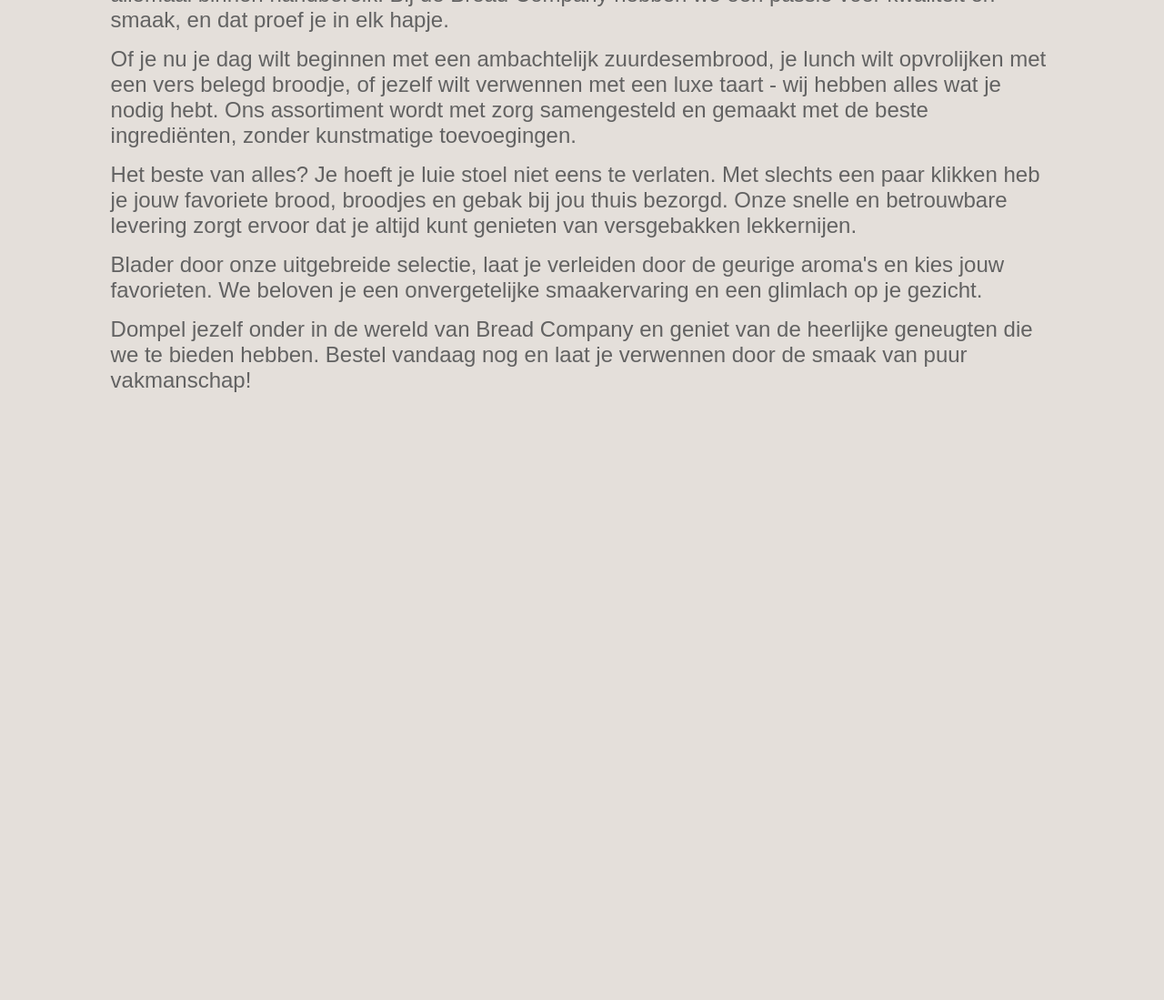
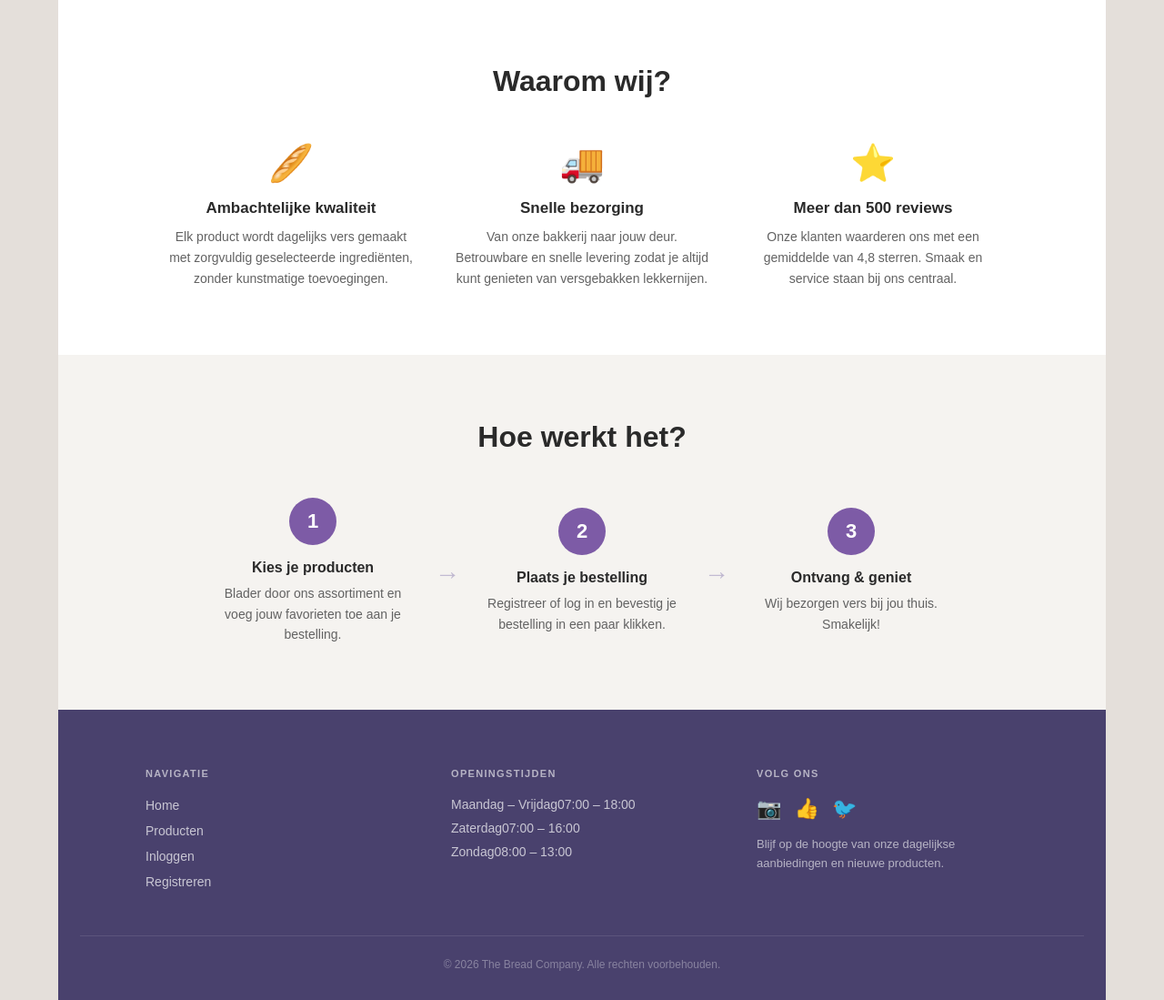
Before and after one commit to BerkayMelihAtakli/SOD1A-Halalpork, a PHP site: page / in a window 1280 px wide. Shown: the part 688-1787 px from the top of the page at 91% size. Before the commit the page ends 1119 px from the top, so only its background shows below. Run offline with PHP 8.4, Linux system fonts and the light colour scheme.

Commit message:
A00-01: homepage redesign com hero, waarom wij, hoe werkt het e footer - 3 estados (gast/klant/beheer)
Co-Authored-By: Claude Sonnet 4.6 <noreply@anthropic.com>

```diff
--- /dev/null
+++ b/homepage.css
@@ -0,0 +1,287 @@
+/* ── Homepage redesign ────────────────────────────────────────── */
+
+/* Flash message */
+.hp-msg {
+    background: #f0ebe8;
+    border-left: 4px solid #7d5ba6;
+    padding: 12px 24px;
+    font-size: 14px;
+    color: #49416d;
+}
+
+/* ── HERO ─────────────────────────────────────────────────────── */
+.hp-hero {
+    position: relative;
+    width: 100%;
+    min-height: 520px;
+    background: url('images/bread050.jpg') center/cover no-repeat;
+    display: flex;
+    align-items: center;
+    justify-content: center;
+    text-align: center;
+}
+
+.hp-hero-overlay {
+    position: absolute;
+    inset: 0;
+    background: rgba(40, 30, 55, 0.58);
+}
+
+.hp-hero-content {
+    position: relative;
+    z-index: 1;
+    color: #fff;
+    max-width: 680px;
+    padding: 40px 24px;
+}
+
+.hp-hero-content h1 {
+    font-size: 48px;
+    font-weight: 700;
+    line-height: 1.15;
+    margin-bottom: 18px;
+    color: #fff;
+}
+
+.hp-hero-content p {
+    font-size: 18px;
+    opacity: 0.88;
+    margin-bottom: 36px;
+    line-height: 1.6;
+}
+
+.hp-hero-btns {
+    display: flex;
+    gap: 16px;
+    justify-content: center;
+    flex-wrap: wrap;
+}
+
+.hp-btn-primary {
+    background: #7d5ba6;
+    color: #fff;
+    padding: 14px 32px;
+    font-size: 15px;
+    font-weight: 600;
+    text-decoration: none;
+    border-radius: 3px;
+    transition: background 0.2s;
+}
+
+.hp-btn-primary:hover {
+    background: #6a4a91;
+    color: #fff;
+}
+
+.hp-btn-secondary {
+    background: transparent;
+    color: #fff;
+    padding: 13px 32px;
+    font-size: 15px;
+    font-weight: 600;
+    text-decoration: none;
+    border: 2px solid rgba(255,255,255,0.7);
+    border-radius: 3px;
+    transition: border-color 0.2s, background 0.2s;
+}
+
+.hp-btn-secondary:hover {
+    border-color: #fff;
+    background: rgba(255,255,255,0.08);
+    color: #fff;
+}
+
+/* ── SECTIONS ─────────────────────────────────────────────────── */
+.hp-section {
+    padding: 72px 24px;
+    text-align: center;
+}
+
+.hp-section h2 {
+    font-size: 32px;
+    font-weight: 700;
+    color: #2a2a2a;
+    margin-bottom: 48px;
+}
+
+/* ── WAAROM WIJ ───────────────────────────────────────────────── */
+.hp-why {
+    background: #fff;
+}
+
+.hp-why-grid {
+    display: flex;
+    gap: 40px;
+    justify-content: center;
+    flex-wrap: wrap;
+    max-width: 960px;
+    margin: 0 auto;
+}
+
+.hp-why-item {
+    flex: 1;
+    min-width: 220px;
+    max-width: 280px;
+}
+
+.hp-why-icon {
+    font-size: 40px;
+    margin-bottom: 16px;
+}
+
+.hp-why-item h3 {
+    font-size: 17px;
+    font-weight: 700;
+    color: #2a2a2a;
+    margin-bottom: 10px;
+}
+
+.hp-why-item p {
+    font-size: 14px;
+    color: #626262;
+    line-height: 1.65;
+}
+
+/* ── HOE WERKT HET ────────────────────────────────────────────── */
+.hp-how-grid {
+    display: flex;
+    align-items: center;
+    justify-content: center;
+    gap: 24px;
+    flex-wrap: wrap;
+    max-width: 860px;
+    margin: 0 auto;
+}
+
+.hp-how-step {
+    flex: 1;
+    min-width: 180px;
+    max-width: 220px;
+    text-align: center;
+}
+
+.hp-how-num {
+    width: 52px;
+    height: 52px;
+    border-radius: 50%;
+    background: #7d5ba6;
+    color: #fff;
+    font-size: 22px;
+    font-weight: 700;
+    display: flex;
+    align-items: center;
+    justify-content: center;
+    margin: 0 auto 16px;
+}
+
+.hp-how-step h3 {
+    font-size: 16px;
+    font-weight: 700;
+    color: #2a2a2a;
+    margin-bottom: 8px;
+}
+
+.hp-how-step p {
+    font-size: 14px;
+    color: #626262;
+    line-height: 1.6;
+}
+
+.hp-how-arrow {
+    font-size: 28px;
+    color: #c0b8d0;
+    flex-shrink: 0;
+}
+
+/* ── FOOTER ───────────────────────────────────────────────────── */
+.hp-footer {
+    background: #49416d;
+    color: #fff;
+    padding: 64px 24px 32px;
+}
+
+.hp-footer-inner {
+    display: flex;
+    gap: 48px;
+    flex-wrap: wrap;
+    justify-content: center;
+    max-width: 960px;
+    margin: 0 auto 40px;
+}
+
+.hp-footer-col {
+    flex: 1;
+    min-width: 180px;
+}
+
+.hp-footer-col h4 {
+    font-size: 11px;
+    font-weight: 600;
+    text-transform: uppercase;
+    letter-spacing: 0.12em;
+    opacity: 0.6;
+    margin-bottom: 20px;
+    color: #fff;
+}
+
+.hp-footer-col ul {
+    list-style: none;
+    padding: 0;
+    margin: 0;
+}
+
+.hp-footer-col ul li {
+    margin-bottom: 10px;
+    display: block;
+}
+
+.hp-footer-col a {
+    font-size: 14px;
+    color: rgba(255,255,255,0.7);
+    text-decoration: none;
+    transition: color 0.2s;
+}
+
+.hp-footer-col a:hover {
+    color: #fff;
+}
+
+.hp-footer-times li {
+    display: flex;
+    justify-content: space-between;
+    gap: 16px;
+    font-size: 14px;
+    color: rgba(255,255,255,0.7);
+    margin-bottom: 10px;
+}
+
+.hp-footer-social {
+    display: flex;
+    gap: 14px;
+    margin-bottom: 16px;
+    font-size: 22px;
+    cursor: default;
+}
+
+.hp-footer-col p {
+    font-size: 13px;
+    color: rgba(255,255,255,0.6);
+    line-height: 1.6;
+}
+
+.hp-footer-copy {
+    border-top: 1px solid rgba(255,255,255,0.1);
+    padding-top: 24px;
+    text-align: center;
+}
+
+.hp-footer-copy p {
+    font-size: 12px;
+    color: rgba(255,255,255,0.35);
+}
+
+/* ── override: main não se aplica à homepage ──────────────────── */
+body:has(.hp-hero) main {
+    width: 100%;
+    margin: 0;
+}
--- a/index.php
+++ b/index.php
@@ -1,47 +1,133 @@
+<?php
+session_start();
+$status = $_SESSION['SoortToegang'] ?? 'gast';
+$isLoggedIn  = in_array($status, ['Klant', 'Beheer']);
+$isBeheerder = $status === 'Beheer';
+$naam = $_SESSION['wieBenJeDan'] ?? '';
+?>
 <!DOCTYPE html>
 <html lang="nl">
 <head>
-	 <meta charset="UTF-8">
-	 <title>Bread Company</title>
-	 <link rel="stylesheet" type="text/css" href="company.css">
+    <meta charset="UTF-8">
+    <meta name="viewport" content="width=device-width, initial-scale=1.0">
+    <title>The Bread Company</title>
+    <link rel="stylesheet" href="company.css">
+    <link rel="stylesheet" href="homepage.css">
 </head>
+<body>
+<?php include "nav.html"; ?>
 
-<body>
-		<?php
-			session_start();
-			include "nav.html";
-		?>
+<?php if (isset($_GET['msg'])): ?>
+<div class="hp-msg"><?= htmlspecialchars($_GET['msg']) ?></div>
+<?php endif; ?>
 
+<!-- HERO -->
+<section class="hp-hero">
+    <div class="hp-hero-overlay"></div>
+    <div class="hp-hero-content">
+        <h1>Vers gebakken,<br>direct bij jou thuis</h1>
+        <p>Ambachtelijk brood, knapperige broodjes en luxe gebak — gemaakt met de beste ingrediënten.</p>
+        <div class="hp-hero-btns">
+            <?php if ($isBeheerder): ?>
+                <a href="cli-crud-get.php" class="hp-btn-primary">Klantenbeheer</a>
+                <a href="pro-crud-get.php" class="hp-btn-secondary">Productbeheer</a>
+            <?php elseif ($isLoggedIn): ?>
+                <a href="pur-crud-add.php" class="hp-btn-primary">Bestel nu</a>
+                <a href="cli-crud-upd.php" class="hp-btn-secondary">Mijn gegevens</a>
+            <?php else: ?>
+                <a href="cli-crud-add.php" class="hp-btn-primary">Registreer gratis</a>
+                <a href="inlog-client.php" class="hp-btn-secondary">Inloggen</a>
+            <?php endif; ?>
+        </div>
+    </div>
+</section>
 
- 	<main>
-		<div class="centerflex">
-			<img class="centreer" src="images/bread050.jpg" alt="main page image" width="500px">
-		</div>
-		<p> &nbsp; </p>
-		<p>Ontdek de heerlijke wereld van versgebakken brood, knapperige broodjes en verrukkelijk gebak -
-			allemaal binnen handbereik. Bij de Bread Company hebben we een passie voor kwaliteit en smaak, en
-			dat proef je in elk hapje.
-		</p>
-		<p>Of je nu je dag wilt beginnen met een ambachtelijk zuurdesembrood, je lunch wilt opvrolijken met een
-			vers belegd broodje, of jezelf wilt verwennen met een luxe taart - wij hebben alles wat je nodig hebt.
-			Ons assortiment wordt met zorg samengesteld en gemaakt met de beste ingrediënten, zonder kunstmatige
-			toevoegingen.
-		</p>
+<!-- WAAROM WIJ -->
+<section class="hp-section hp-why">
+    <h2>Waarom wij?</h2>
+    <div class="hp-why-grid">
+        <div class="hp-why-item">
+            <div class="hp-why-icon">🥖</div>
+            <h3>Ambachtelijke kwaliteit</h3>
+            <p>Elk product wordt dagelijks vers gemaakt met zorgvuldig geselecteerde ingrediënten, zonder kunstmatige toevoegingen.</p>
+        </div>
+        <div class="hp-why-item">
+            <div class="hp-why-icon">🚚</div>
+            <h3>Snelle bezorging</h3>
+            <p>Van onze bakkerij naar jouw deur. Betrouwbare en snelle levering zodat je altijd kunt genieten van versgebakken lekkernijen.</p>
+        </div>
+        <div class="hp-why-item">
+            <div class="hp-why-icon">⭐</div>
+            <h3>Meer dan 500 reviews</h3>
+            <p>Onze klanten waarderen ons met een gemiddelde van 4,8 sterren. Smaak en service staan bij ons centraal.</p>
+        </div>
+    </div>
+</section>
 
-		<p>Het beste van alles? Je hoeft je luie stoel niet eens te verlaten. Met slechts een paar klikken
-			heb je jouw favoriete brood, broodjes en gebak bij jou thuis bezorgd. Onze snelle en betrouwbare
-			levering zorgt ervoor dat je altijd kunt genieten van versgebakken lekkernijen.
-		</p>
+<!-- HOE WERKT HET -->
+<section class="hp-section hp-how" style="background:#f5f3f0;">
+    <h2>Hoe werkt het?</h2>
+    <div class="hp-how-grid">
+        <div class="hp-how-step">
+            <div class="hp-how-num">1</div>
+            <h3>Kies je producten</h3>
+            <p>Blader door ons assortiment en voeg jouw favorieten toe aan je bestelling.</p>
+        </div>
+        <div class="hp-how-arrow">→</div>
+        <div class="hp-how-step">
+            <div class="hp-how-num">2</div>
+            <h3>Plaats je bestelling</h3>
+            <p>Registreer of log in en bevestig je bestelling in een paar klikken.</p>
+        </div>
+        <div class="hp-how-arrow">→</div>
+        <div class="hp-how-step">
+            <div class="hp-how-num">3</div>
+            <h3>Ontvang & geniet</h3>
+            <p>Wij bezorgen vers bij jou thuis. Smakelijk!</p>
+        </div>
+    </div>
+</section>
 
-		<p>Blader door onze uitgebreide selectie, laat je verleiden door de geurige aroma's en kies jouw
-			favorieten. We beloven je een onvergetelijke smaakervaring en een glimlach op je gezicht.
-		</p>
-
-		<p>Dompel jezelf onder in de wereld van Bread Company en geniet van de heerlijke geneugten die we
-			te bieden hebben. Bestel vandaag nog en laat je verwennen door de smaak van puur vakmanschap!
-		</p>
-
-	</main>
+<!-- FOOTER -->
+<footer class="hp-footer">
+    <div class="hp-footer-inner">
+        <div class="hp-footer-col">
+            <h4>Navigatie</h4>
+            <ul>
+                <li><a href="index.php">Home</a></li>
+                <li><a href="pro-crud-shw.php">Producten</a></li>
+                <?php if ($isLoggedIn && !$isBeheerder): ?>
+                <li><a href="pur-crud-shw.php">Mijn bestellingen</a></li>
+                <li><a href="cli-crud-upd.php">Mijn gegevens</a></li>
+                <?php endif; ?>
+                <?php if (!$isLoggedIn): ?>
+                <li><a href="inlog-client.php">Inloggen</a></li>
+                <li><a href="cli-crud-add.php">Registreren</a></li>
+                <?php endif; ?>
+            </ul>
+        </div>
+        <div class="hp-footer-col">
+            <h4>Openingstijden</h4>
+            <ul class="hp-footer-times">
+                <li><span>Maandag – Vrijdag</span><span>07:00 – 18:00</span></li>
+                <li><span>Zaterdag</span><span>07:00 – 16:00</span></li>
+                <li><span>Zondag</span><span>08:00 – 13:00</span></li>
+            </ul>
+        </div>
+        <div class="hp-footer-col">
+            <h4>Volg ons</h4>
+            <div class="hp-footer-social">
+                <span title="Instagram">📷</span>
+                <span title="Facebook">👍</span>
+                <span title="Twitter">🐦</span>
+            </div>
+            <p>Blijf op de hoogte van onze dagelijkse aanbiedingen en nieuwe producten.</p>
+        </div>
+    </div>
+    <div class="hp-footer-copy">
+        <p>© 2026 The Bread Company. Alle rechten voorbehouden.</p>
+    </div>
+</footer>
 
 </body>
 </html>
```
